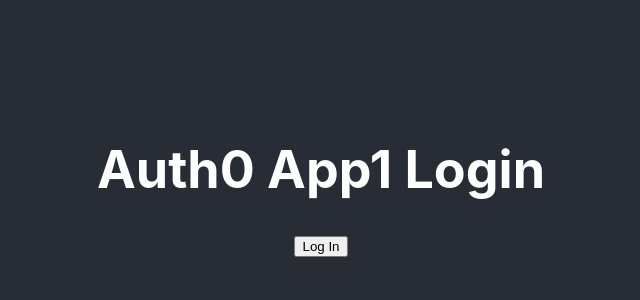
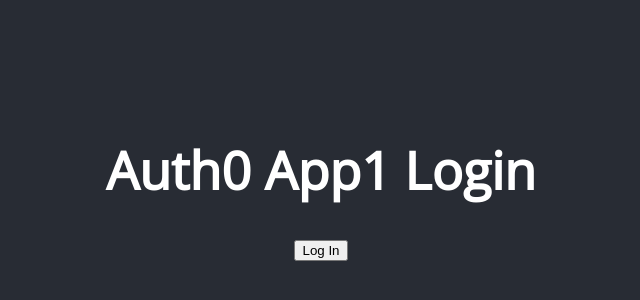
Before and after one commit to impondesk/auth0-app1, a React (Create React App) app: page / in a window 1280 px wide. Shown: the part 220-520 px from the top of the page, without its empty margins (319-959 px from the left). Built offline with nearby package versions, Linux system fonts and the light colour scheme.

Commit message:
Enhance logging details and improve Profile component layout

```diff
--- a/public/index.html
+++ b/public/index.html
@@ -25,6 +25,11 @@
       Learn how to configure a non-root public URL by running `npm run build`.
     -->
     <title>React App 1</title>
+
+    <link
+      href="https://fonts.googleapis.com/css?family=Open Sans"
+      rel="stylesheet"
+    />
   </head>
   <body>
     <noscript>You need to enable JavaScript to run this app.</noscript>
--- a/src/App.css
+++ b/src/App.css
@@ -1,3 +1,17 @@
+body {
+  font-family: "Open Sans";
+  font-size: 22px;
+}
+html {
+  box-sizing: border-box;
+}
+
+*,
+*:before,
+*:after {
+  box-sizing: inherit;
+}
+
 .App {
   text-align: center;
 }
--- a/src/components/Profile.js
+++ b/src/components/Profile.js
@@ -11,7 +11,11 @@
   return (
     isAuthenticated && (
       <div>
-        <img src={user.picture} alt={user.name} />
+        <img
+          src={user.picture}
+          alt={user.name}
+          sizes="(max-width: 600px) 100vw, 50vw"
+        />
         <h2>{user.name}</h2>
         <p>{user.email}</p>
       </div>
```
Also changed, not shown: .codebase2docs/output/log.txt.
